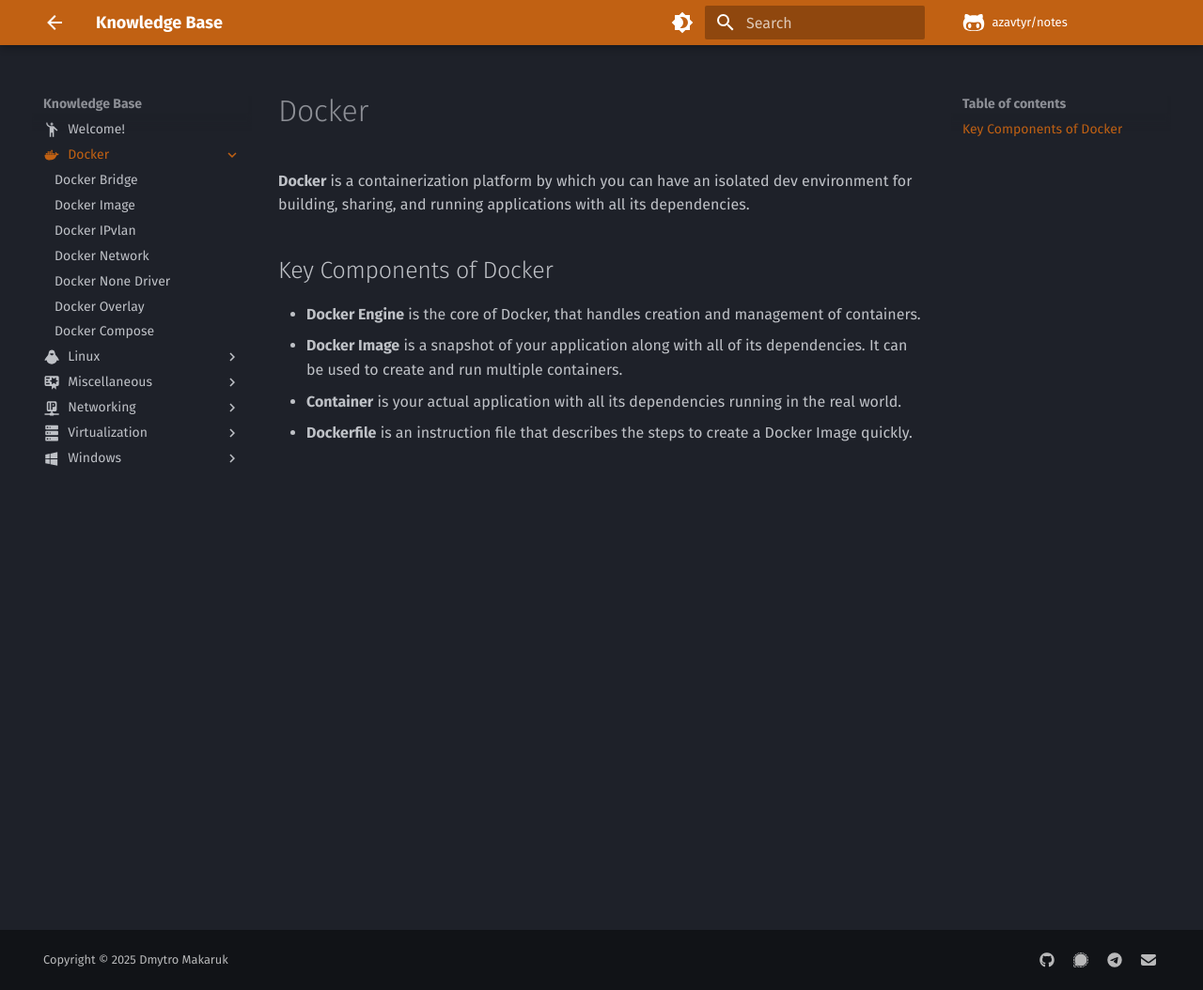
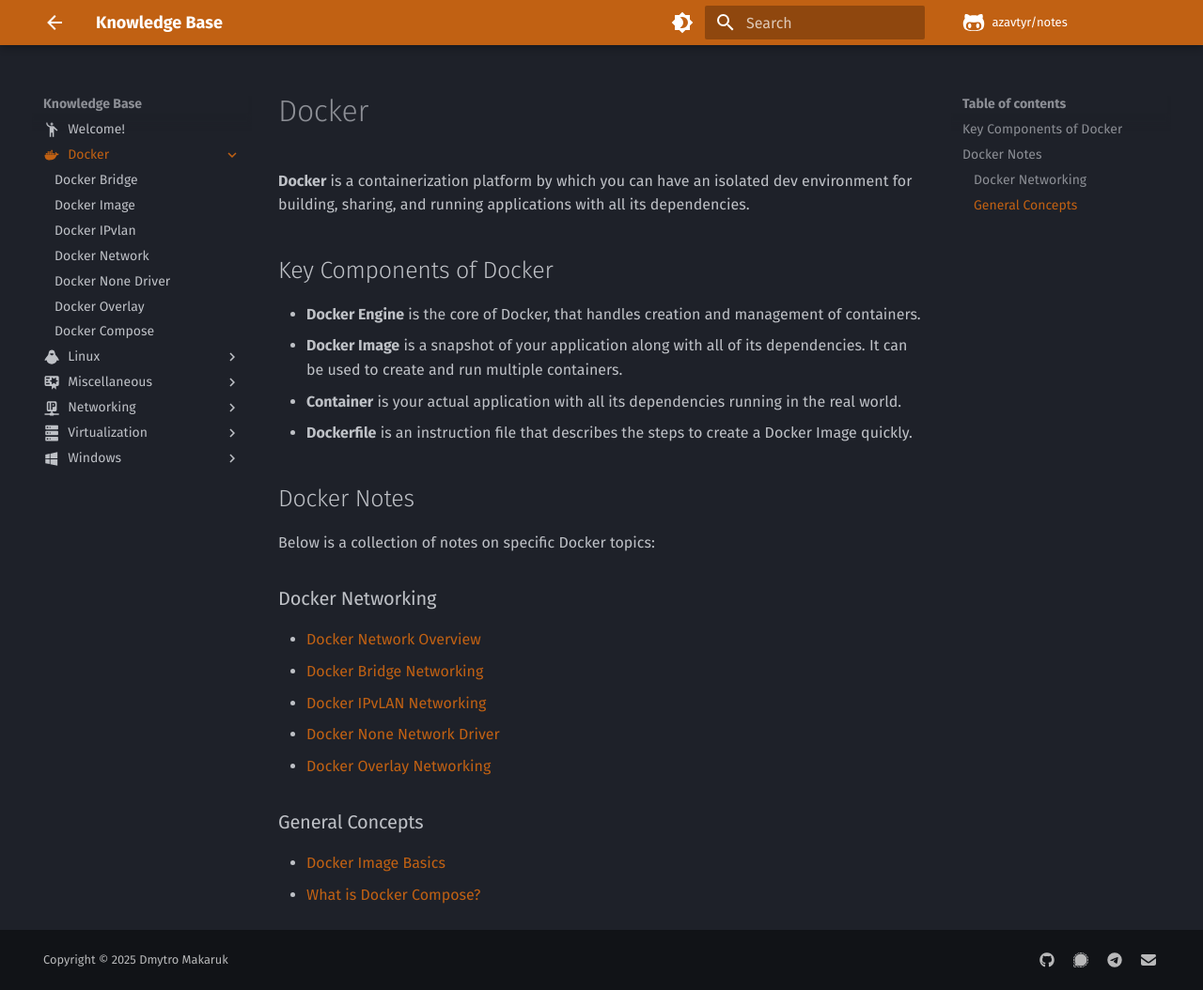
Before and after one commit to azavtyr/notes, an MkDocs documentation site: the page built from docs/docker/index.md, in a window 1280 px wide and 1054 px high. Shown: the whole window at 94% size. Built offline with MkDocs 1.6.1 and Material for MkDocs 9.7.7, drawn with Linux system fonts in a browser that asks for light colours; comment, search, counter and statistics services are not loaded.

Commit message:
update 2025-07-06

```diff
--- a/docs/docker/index.md
+++ b/docs/docker/index.md
@@ -10,3 +10,19 @@
 * **Docker Image** is a snapshot of your application along with all of its dependencies. It can be used to create and run multiple containers.
 * **Container** is your actual application with all its dependencies running in the real world.
 * **Dockerfile** is an instruction file that describes the steps to create a Docker Image quickly.
+
+## Docker Notes
+
+Below is a collection of notes on specific Docker topics:
+
+### Docker Networking
+* [Docker Network Overview](docker-network.md)
+* [Docker Bridge Networking](docker-bridge.md)
+* [Docker IPvLAN Networking](docker-ipvlan.md)
+* [Docker None Network Driver](docker-none-driver.md)
+* [Docker Overlay Networking](docker-overlay.md)
+
+### General Concepts
+
+* [Docker Image Basics](docker-image.md)
+* [What is Docker Compose?](what-is-docker-compose.md)
```
